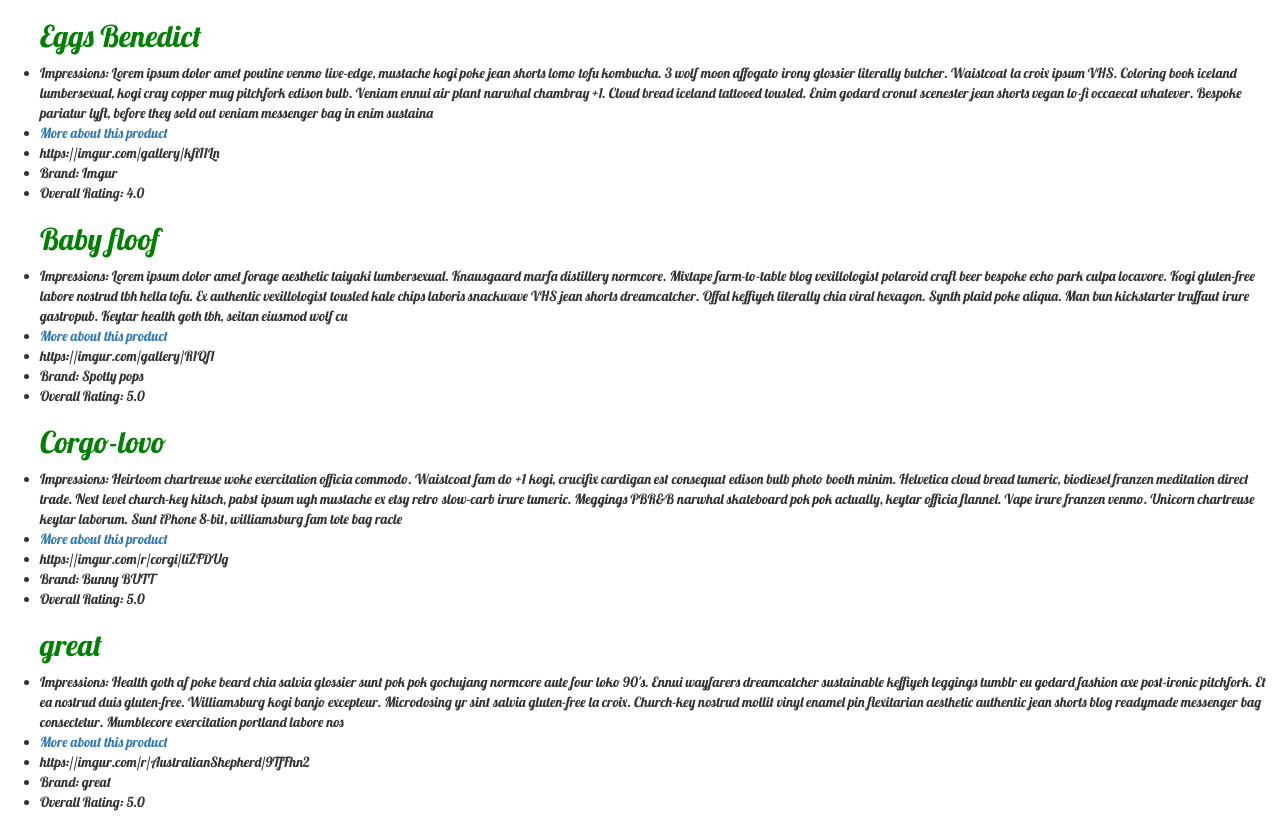
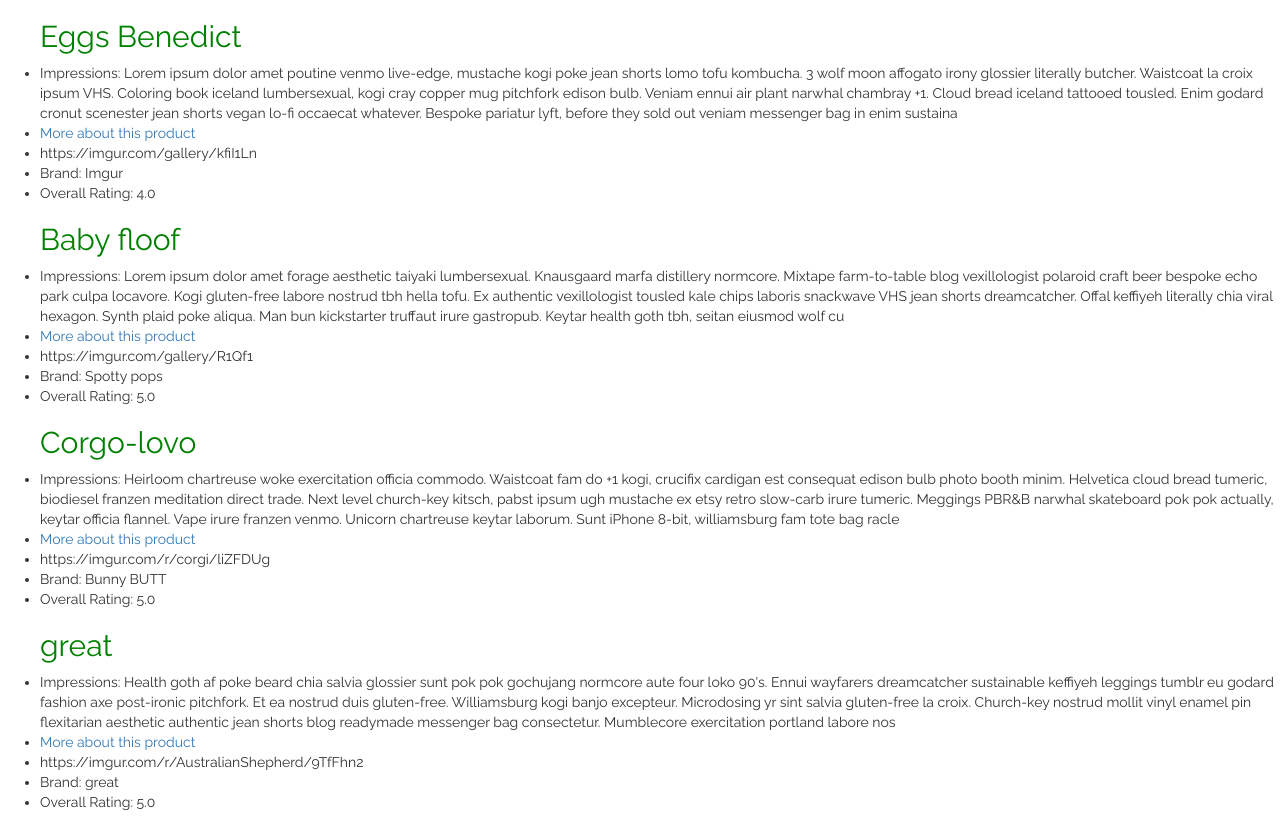
Before and after one commit to sarahdactyl71/haute_hiker, a Django app: page / in a window 1280 px wide. Shown: the part 62-884 px from the top of the page. Run offline with Django 3.2, Linux system fonts and the light colour scheme; data comes from the database, SQL or seed files in the repository; some libraries are stand-ins or nearby versions.

Commit message:
updates font families in css and loading into base css

```diff
--- a/reviews/static/css/reviews.css
+++ b/reviews/static/css/reviews.css
@@ -1,20 +1,12 @@
-h2 {
+h1, h2 {
     color: green;
-    font-family: 'Lobster';
+    font-family: 'Raleway', sans-serif;
 }
 
 .review {
-    font-family: 'Lobster';
+    font-family: 'Raleway', sans-serif;
 }
 
-.page-header {
-    background-color: #C25100;
-    margin-top: 0;
-    padding: 20px 20px 20px 40px;
+p {
+  font-family: 'Raleway', sans-serif;
 }
-
-.page-header h1, .page-header h1 a, .page-header h1 a:visited, .page-header h1 a:active {
-    color: #ffffff;
-    font-size: 36pt;
-    text-decoration: none;
-}
--- a/reviews/templates/base.html
+++ b/reviews/templates/base.html
@@ -7,7 +7,7 @@
   <link rel="stylesheet" href="https://maxcdn.bootstrapcdn.com/bootstrap/4.0.0/css/bootstrap.min.css" integrity="sha384-Gn5384xqQ1aoWXA+058RXPxPg6fy4IWvTNh0E263XmFcJlSAwiGgFAW/dAiS6JXm" crossorigin="anonymous">
   <link rel="stylesheet" href="//maxcdn.bootstrapcdn.com/bootstrap/3.2.0/css/bootstrap.min.css">
   <link rel="stylesheet" href="//maxcdn.bootstrapcdn.com/bootstrap/3.2.0/css/bootstrap-theme.min.css">
-  <link href="//fonts.googleapis.com/css?family=Lobster&subset=latin,latin-ext" rel="stylesheet" type="text/css">
+  <link href="//fonts.googleapis.com/css?family=Arimo|Raleway" rel="stylesheet" type="text/css">
   <link rel="stylesheet" href="{% static 'css/reviews.css' %}">
   <meta charset="utf-8">
 </head>
```
